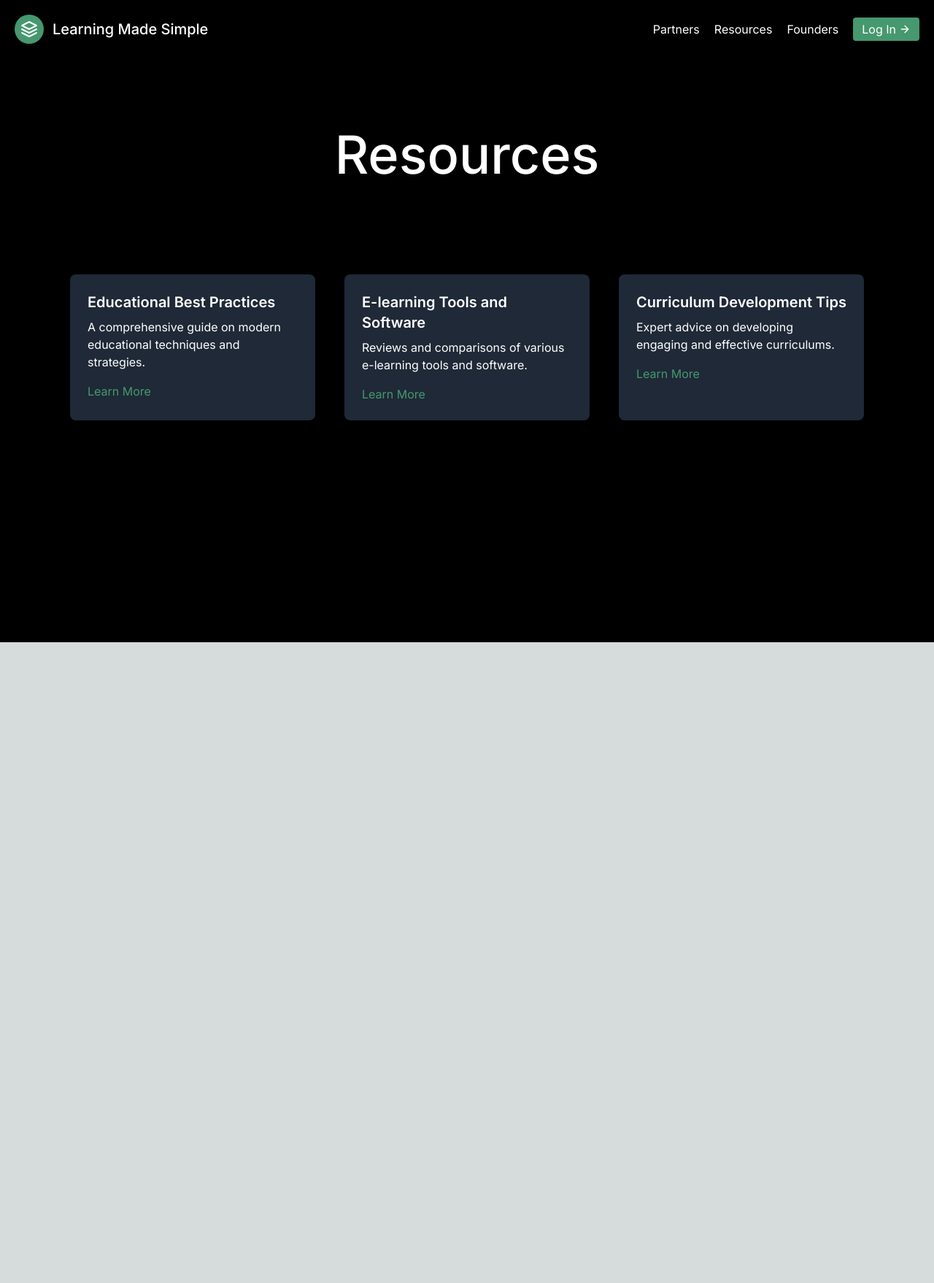
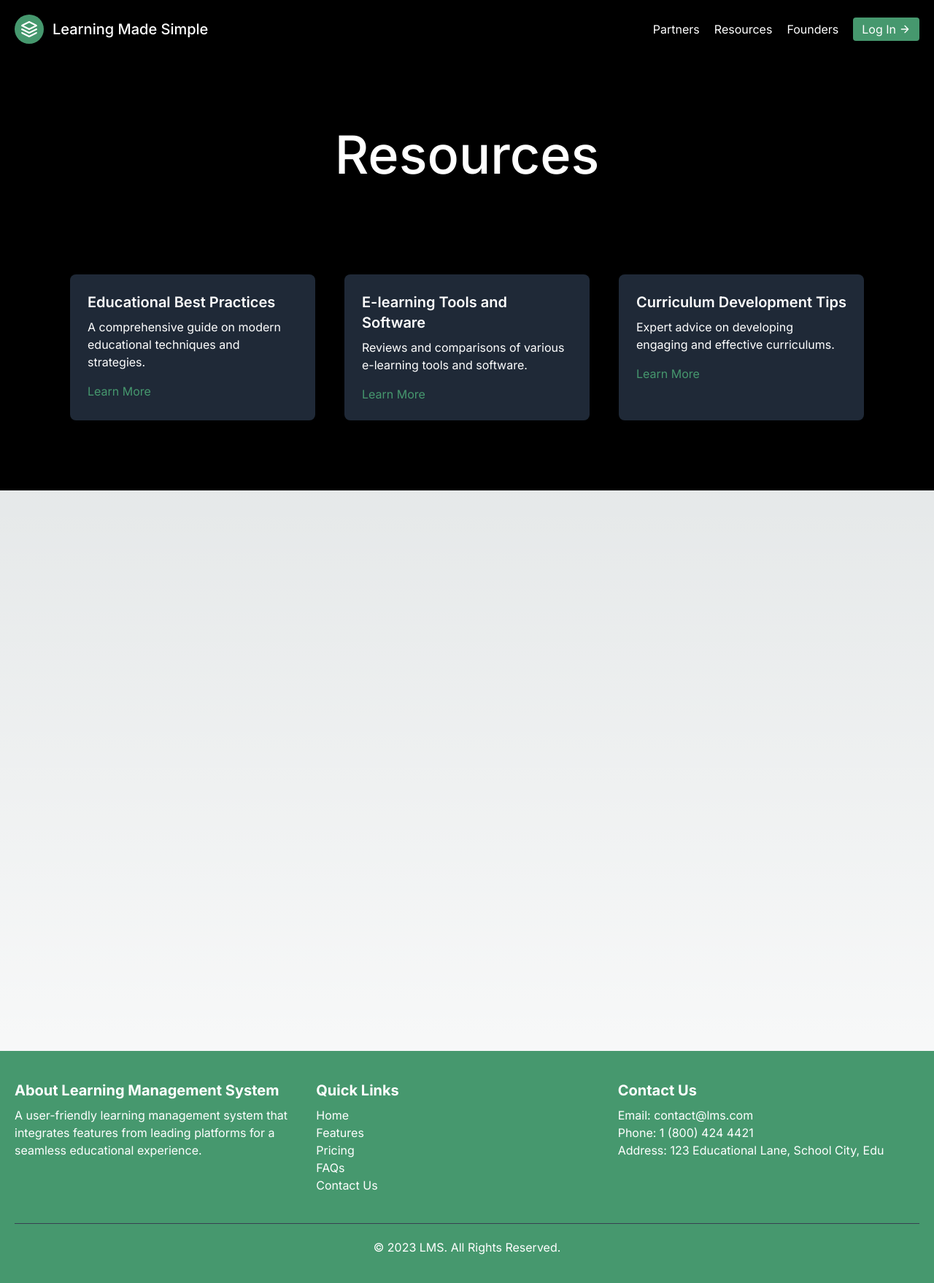
Before and after one commit to thetajwar2003/learning-made-simple-ui, a Next.js app: page /resources in a window 1280 px wide. Shown: the top 1758 px of the page at 73% size. Before the commit the page ends 880 px from the top, so only its background shows below. Built offline with nearby package versions, Linux system fonts and the light colour scheme.

Commit message:
Add Footer component to layout files

```diff
--- a/src/app/founders/layout.tsx
+++ b/src/app/founders/layout.tsx
@@ -1,3 +1,4 @@
+import Footer from '@/components/Footer';
 import Header from '@/components/Header';
 import React from 'react';
 
@@ -12,6 +13,9 @@ export default function StudentDashboardLayout({
     <>
       <Header />
       <div className=''>{children}</div>
+      <div className='pt-48'>
+        <Footer />
+      </div>
     </>
   );
 }
--- a/src/app/founders/page.tsx
+++ b/src/app/founders/page.tsx
@@ -1,5 +1,5 @@
+import Footer from '@/components/Footer';
 import React from 'react';
-import Header from '@/components/Header';
 
 // Example founder data - replace with real data
 const founders = [
@@ -34,12 +34,12 @@ const founders = [
 export default function Founders() {
   return (
     <>
-      <main className='min-h-screen bg-black text-white p-24'>
+      <main className='bg-black text-white pt-24 px-24 mb-96'>
         <div className='container mx-auto'>
           <h1 className='title-font font-bold text-4xl md:text-7xl mb-8 font-medium text-center'>
             Our Founders
           </h1>
-          <div className='grid md:grid-cols-2 lg:grid-cols-3 gap-10 m-32'>
+          <div className='grid md:grid-cols-2 lg:grid-cols-3 gap-10 mt-32'>
             {founders.map((founder, index) => (
               <div
                 key={index}
--- a/src/app/partners/layout.tsx
+++ b/src/app/partners/layout.tsx
@@ -1,3 +1,4 @@
+import Footer from '@/components/Footer';
 import Header from '@/components/Header';
 import React from 'react';
 
@@ -12,6 +13,9 @@ export default function StudentDashboardLayout({
     <>
       <Header />
       <div className=''>{children}</div>
+      <div className='pt-48'>
+        <Footer />
+      </div>{' '}
     </>
   );
 }
--- a/src/app/partners/page.tsx
+++ b/src/app/partners/page.tsx
@@ -24,7 +24,7 @@ export default function Partners() {
 
   return (
     <>
-      <main className='min-h-screen bg-black text-white p-24 mt-48'>
+      <main className='bg-black text-white p-24 mt-48 mb-96'>
         <div className='container mx-auto'>
           <h1 className='title-font font-bold text-4xl md:text-7xl mb-8 font-medium text-center'>
             Our Partners
--- a/src/app/resources/layout.tsx
+++ b/src/app/resources/layout.tsx
@@ -1,3 +1,4 @@
+import Footer from '@/components/Footer';
 import Header from '@/components/Header';
 import React from 'react';
 
@@ -12,6 +13,9 @@ export default function StudentDashboardLayout({
     <>
       <Header />
       <div className=''>{children}</div>
+      <div className='pt-96'>
+        <Footer />
+      </div>
     </>
   );
 }
--- a/src/app/resources/page.tsx
+++ b/src/app/resources/page.tsx
@@ -28,7 +28,7 @@ const resources = [
 export default function Resources() {
   return (
     <>
-      <main className='min-h-screen bg-black text-white p-24'>
+      <main className=' bg-black text-white p-24 mb-96'>
         <div className='container mx-auto'>
           <h1 className='title-font font-bold text-4xl md:text-7xl mb-8 font-medium text-center'>
             Resources
```
